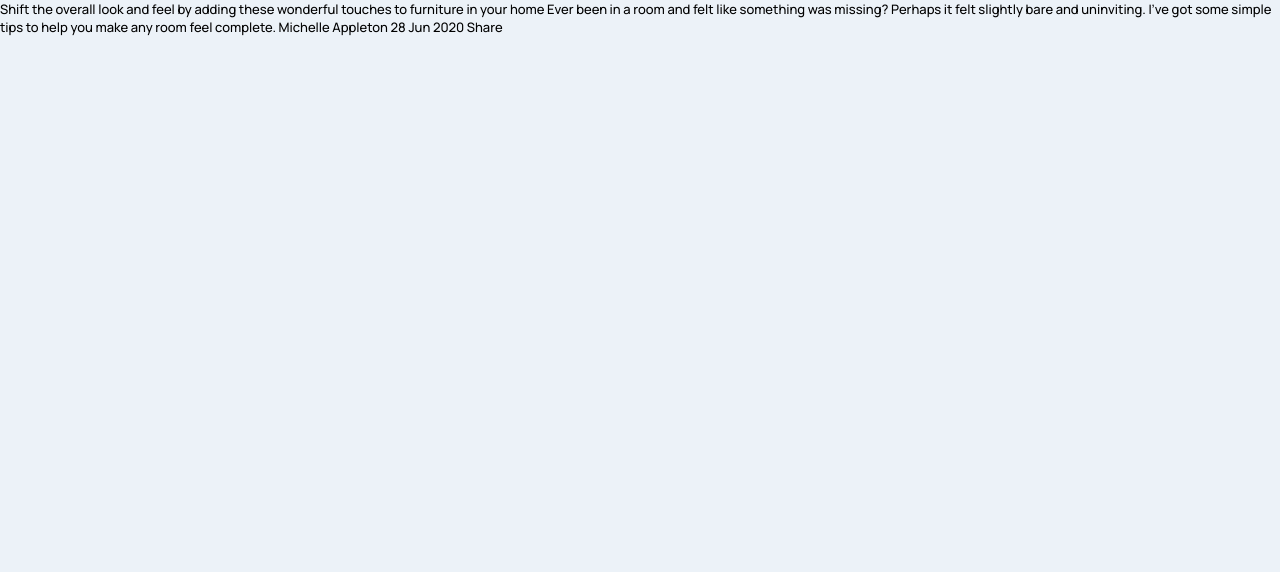
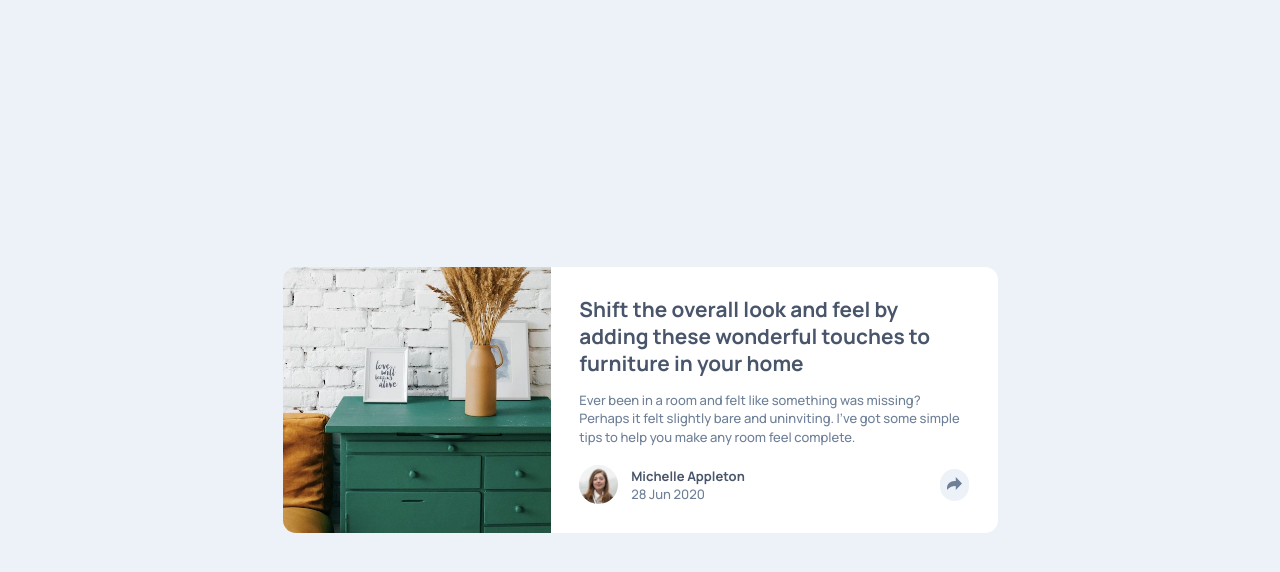
Before and after one commit to vedantagrawal524/article-preview-component, a plain HTML site: page index.html in a window 1280 px wide. Drawn offline with Linux system fonts and the light colour scheme.

Commit message:
CSS Done

```diff
--- a/css/style.css
+++ b/css/style.css
@@ -10,9 +10,174 @@ html {
   font-family: "Manrope", sans-serif;
   font-size: 13px;
   font-weight: 500;
-  /* font-weight: 700; */
 }
 
 body {
   background-color: hsl(210, 46%, 95%);
+  color: hsl(214, 17%, 51%);
+  min-height: 100vh;
+
+  display: flex;
+  align-items: center;
+  justify-content: center;
 }
+
+.card {
+  margin: 2rem 2em;
+  background-color: white;
+  max-width: 55rem;
+  min-height: 20em;
+  border-radius: 1rem;
+  overflow: hidden;
+
+  display: grid;
+  grid-template-columns: 1.2fr 2fr;
+}
+
+.img img {
+  width: 100%;
+  height: 100%;
+  object-fit: cover;
+  object-position: left;
+  transition: all 0.5s ease;
+}
+
+.content {
+  padding: 2.2em;
+}
+
+.text {
+  color: hsl(217, 19%, 35%);
+  font-weight: 700;
+  font-size: 1.6em;
+  line-height: 1.3em;
+  margin-bottom: 0.7em;
+}
+
+.subtext {
+  line-height: 1.4em;
+  font-size: 1em;
+  margin-bottom: 1.5em;
+}
+
+.footer {
+  /* position: relative; */
+  display: flex;
+  flex-direction: row;
+  justify-content: space-between;
+  align-items: center;
+}
+
+.author {
+  display: flex;
+  flex-direction: row;
+  align-items: center;
+}
+
+.author img {
+  border-radius: 50%;
+  width: 3em;
+  height: auto;
+}
+
+.author-info {
+  align-self: center;
+  margin-left: 1em;
+}
+
+.author .name {
+  color: hsl(217, 19%, 35%);
+  font-weight: 700;
+}
+
+button {
+  font: inherit;
+}
+
+.share {
+  position: relative;
+}
+
+.share-button {
+  padding: 7px;
+  border: none;
+  outline: none;
+  cursor: pointer;
+  border-radius: 1.5em;
+  transition: all 0.25s ease;
+  background-color: hsl(210, 46%, 95%);
+}
+
+.share-button:hover,
+.share-button:active {
+  background-color: hsl(213, 9%, 25%);
+}
+
+.share-options {
+  background-color: hsl(217, 19%, 35%);
+  padding: 1em 2em;
+  border-radius: 1em;
+
+  display: flex;
+  justify-content: space-between;
+  align-items: center;
+
+  position: absolute;
+  top: 49%;
+  right: 22%;
+}
+
+.share-options * {
+  margin: 0 0.3em;
+}
+
+.share-options .share-text {
+  color: hsl(212, 23%, 69%);
+  text-transform: uppercase;
+  letter-spacing: 4px;
+}
+
+.triangle {
+  color: hsl(217, 19%, 35%);
+  border-top: 2vh solid hsl(217, 19%, 35%);
+  border-left: 1vw solid transparent;
+  border-right: 1vw solid transparent;
+
+  position: absolute;
+  top: 56%;
+  right: 28.5%;
+}
+
+.pop-up {
+  display: none;
+}
+
+@media screen and (max-width: 390px) {
+  .card {
+    grid-template-columns: 1fr;
+    /* grid-template-rows: auto 4fr; */
+    /* max-width: 30rem; */
+  }
+
+  .img img {
+    width: 100%;
+    height: 17em;
+    object-position: top;
+  }
+  .share-options {
+    padding: 1em 10em 1em 2em;
+    border-radius: 0 0 1em 1em;
+    overflow: hidden;
+    flex-direction: row;
+    top: -15%;
+    right: -9%;
+  }
+
+  .footer,
+  .share-button {
+    position: relative;
+  }
+}
+
+@media screen and (max-width: 390px) {
+}
--- a/index.html
+++ b/index.html
@@ -18,10 +18,89 @@
     <title>Article preview component</title>
   </head>
   <body>
-    Shift the overall look and feel by adding these wonderful touches to
-    furniture in your home Ever been in a room and felt like something was
-    missing? Perhaps it felt slightly bare and uninviting. I’ve got some simple
-    tips to help you make any room feel complete. Michelle Appleton 28 Jun 2020
-    Share
+    <main>
+      <article class="card">
+        <figure class="img">
+          <img
+            src="/images/drawers.jpg"
+            alt="Drawers"
+            width="660"
+            height="528"
+          />
+        </figure>
+
+        <div class="content">
+          <h2 class="text">
+            Shift the overall look and feel by adding these wonderful touches to
+            furniture in your home
+          </h2>
+          <p class="subtext">
+            Ever been in a room and felt like something was missing? Perhaps it
+            felt slightly bare and uninviting. I’ve got some simple tips to help
+            you make any room feel complete.
+          </p>
+
+          <div class="footer">
+            <div class="author">
+              <img
+                src="/images/avatar-michelle.jpg"
+                alt="Michelle Appleton"
+                width="175"
+                height="175"
+              />
+
+              <div class="author-info">
+                <p class="name">Michelle Appleton</p>
+                <p class="date">28 Jun 2020</p>
+              </div>
+            </div>
+
+            <div class="share-options pop-up">
+              <span class="share-text">Share</span>
+
+              <a href="https://www.facebook.com/">
+                <img
+                  src="/images/icon-facebook.svg"
+                  alt="logo-Facebook"
+                  width="20"
+                  height="20"
+                />
+              </a>
+
+              <a href="https://x.com/">
+                <img
+                  src="/images/icon-x.svg"
+                  alt="logo-X"
+                  width="20"
+                  height="20"
+                />
+              </a>
+
+              <a href="https://www.pinterest.com/">
+                <img
+                  src="/images/icon-pinterest.svg"
+                  alt="logo-Pinterest"
+                  width="20"
+                  height="20"
+                />
+              </a>
+            </div>
+
+            <div class="triangle pop-up"></div>
+
+            <div class="share">
+              <button class="share-button">
+                <img
+                  src="/images/icon-share.svg"
+                  alt="Share button"
+                  width="15"
+                  height="13"
+                />
+              </button>
+            </div>
+          </div>
+        </div>
+      </article>
+    </main>
   </body>
 </html>
--- a/js/main.js
+++ b/js/main.js
@@ -0,0 +1,15 @@
+const shareButton = document.querySelector('.share');
+const shareOptions = document.querySelector('.share-options');
+const triangle = document.querySelector('.triangle');
+
+shareButton.addEventListener('click', (event) => {
+     shareOptions.classList.toggle("pop-up");
+     triangle.classList.toggle("pop-up");
+})
+
+document.addEventListener('click', (event) => {
+     if (!shareButton.contains(event.target) && !shareOptions.contains(event.target)) {
+          shareOptions.classList.add("pop-up");
+          triangle.classList.add("pop-up");
+     }
+})
```
Also changed, not shown: images/icon-twitter.svg (deleted).
